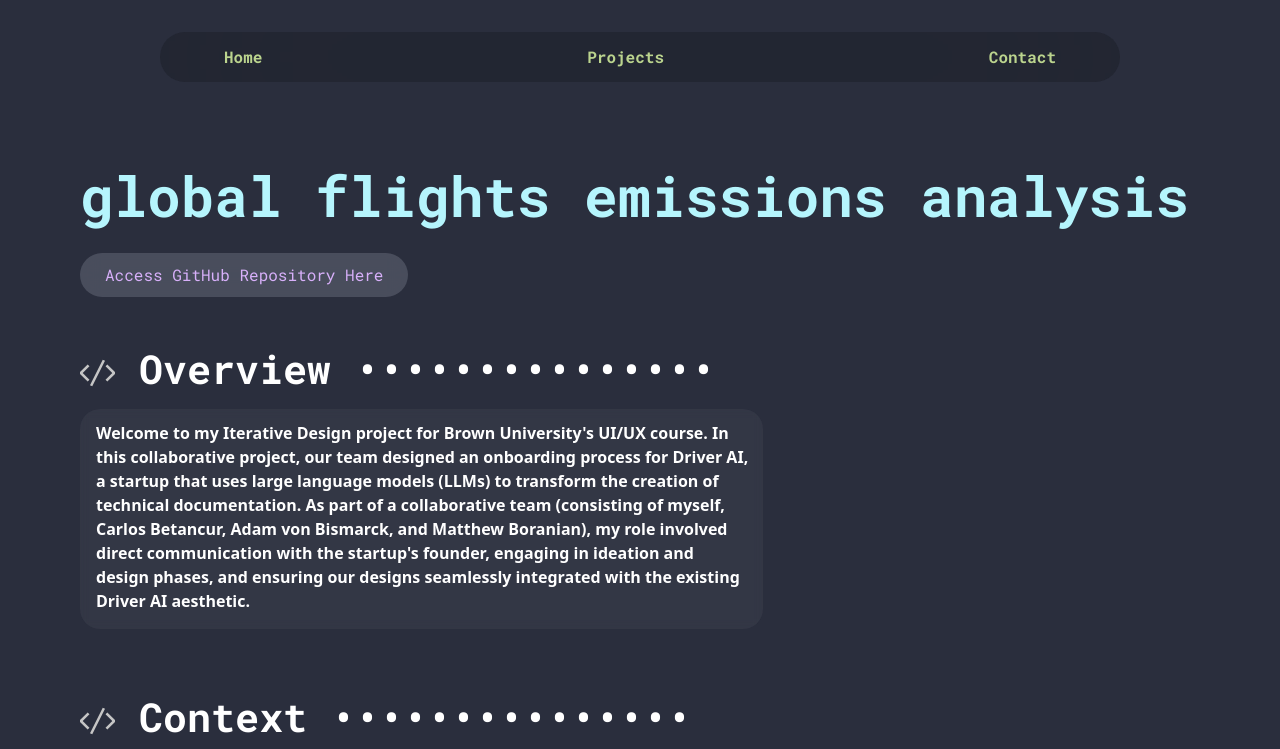
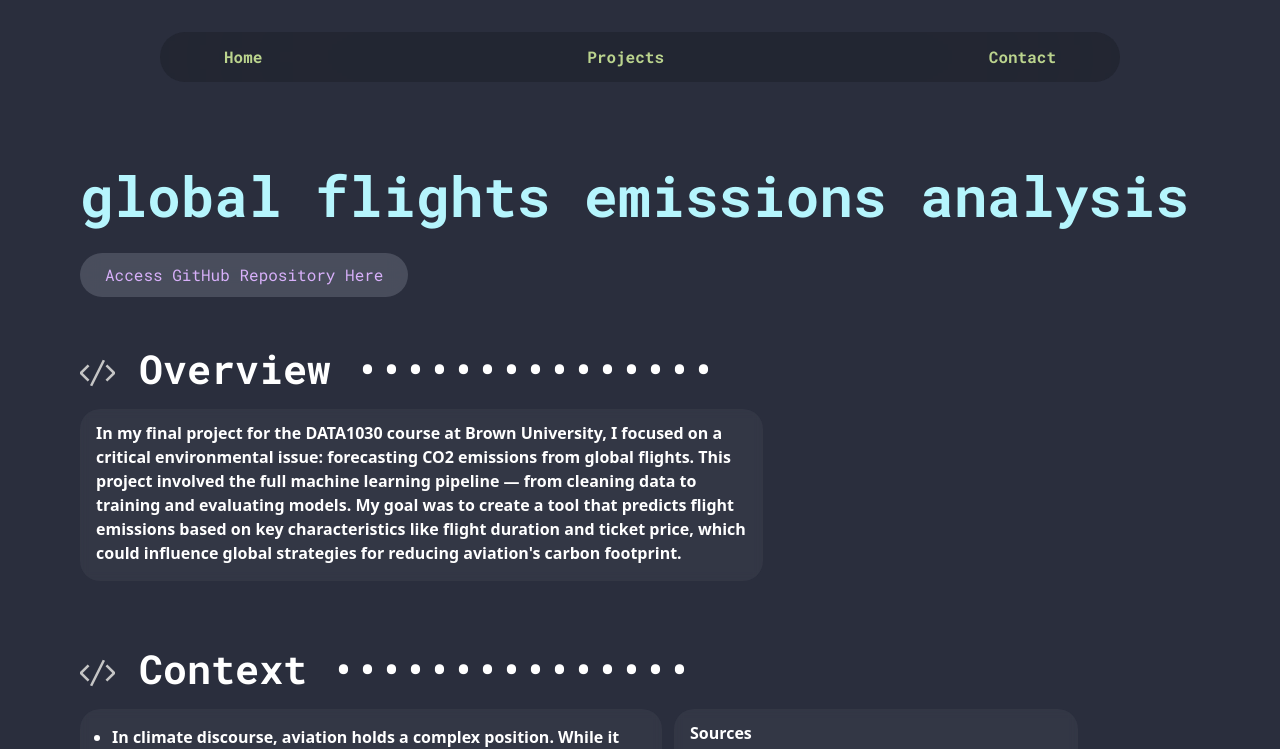
Before and after one commit to angelay1006/portfolio, a React (Create React App) app: page /cs3 in a window 1280 px wide. Shown: the top 749 px of the page. Built offline with nearby package versions, Linux system fonts and the light colour scheme.

Commit message:
content fix

```diff
--- a/src/pages/CS3.jsx
+++ b/src/pages/CS3.jsx
@@ -26,7 +26,7 @@ const CS3 = () => {
       {/* Overview content */}
       <div className="row mt-2">
         <div className="col-md-7">
-          <p className="section-content">Welcome to my Iterative Design project for Brown University's UI/UX course. In this collaborative project, our team designed an onboarding process for Driver AI, a startup that uses large language models (LLMs) to transform the creation of technical documentation. As part of a collaborative team (consisting of myself, Carlos Betancur, Adam von Bismarck, and Matthew Boranian), my role involved direct communication with the startup's founder, engaging in ideation and design phases, and ensuring our designs seamlessly integrated with the existing Driver AI aesthetic.</p>
+          <p className="section-content">In my final project for the DATA1030 course at Brown University, I focused on a critical environmental issue: forecasting CO2 emissions from global flights. This project involved the full machine learning pipeline — from cleaning data to training and evaluating models. My goal was to create a tool that predicts flight emissions based on key characteristics like flight duration and ticket price, which could influence global strategies for reducing aviation's carbon footprint.</p>
         </div>
       </div>
 
```
